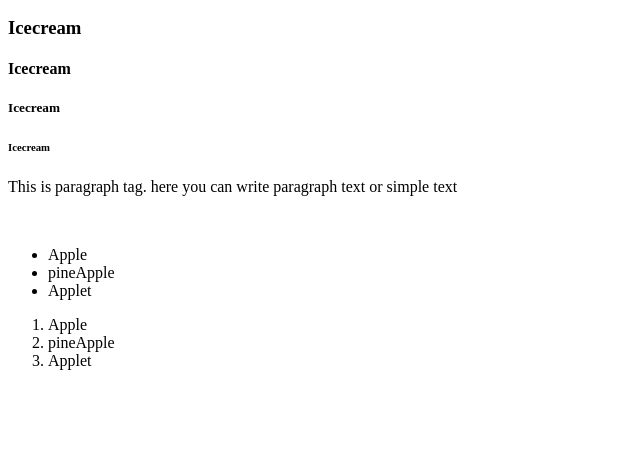
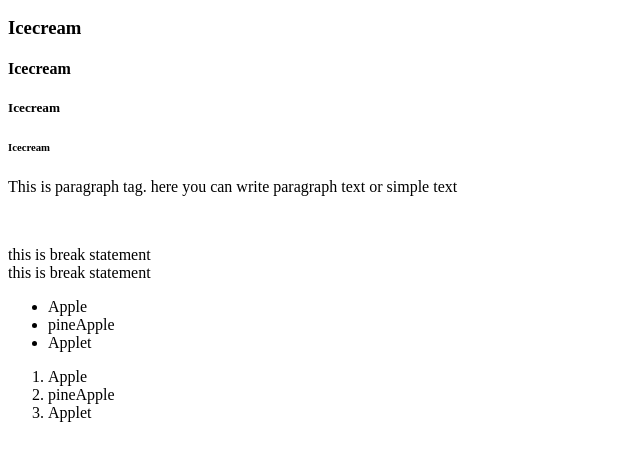
Before and after one commit to codeisgod/Front_End_1, a plain HTML site: page HTML/Basic/index.html in a window 1280 px wide. Shown: the part 110-570 px from the top of the page, without its empty margins (0-640 px from the left). Drawn offline with Linux system fonts and the light colour scheme.

Commit message:
adding break code

```diff
--- a/HTML/Basic/index.html
+++ b/HTML/Basic/index.html
@@ -20,6 +20,8 @@
     </br>  <!-- to break , single line break , go on next line-->
 
 
+    <p>this is break statement <br> this is break statement </p>
+
     <!--
         Two types of list
             Unordered or Bulleted Lists created by <ul>
```
